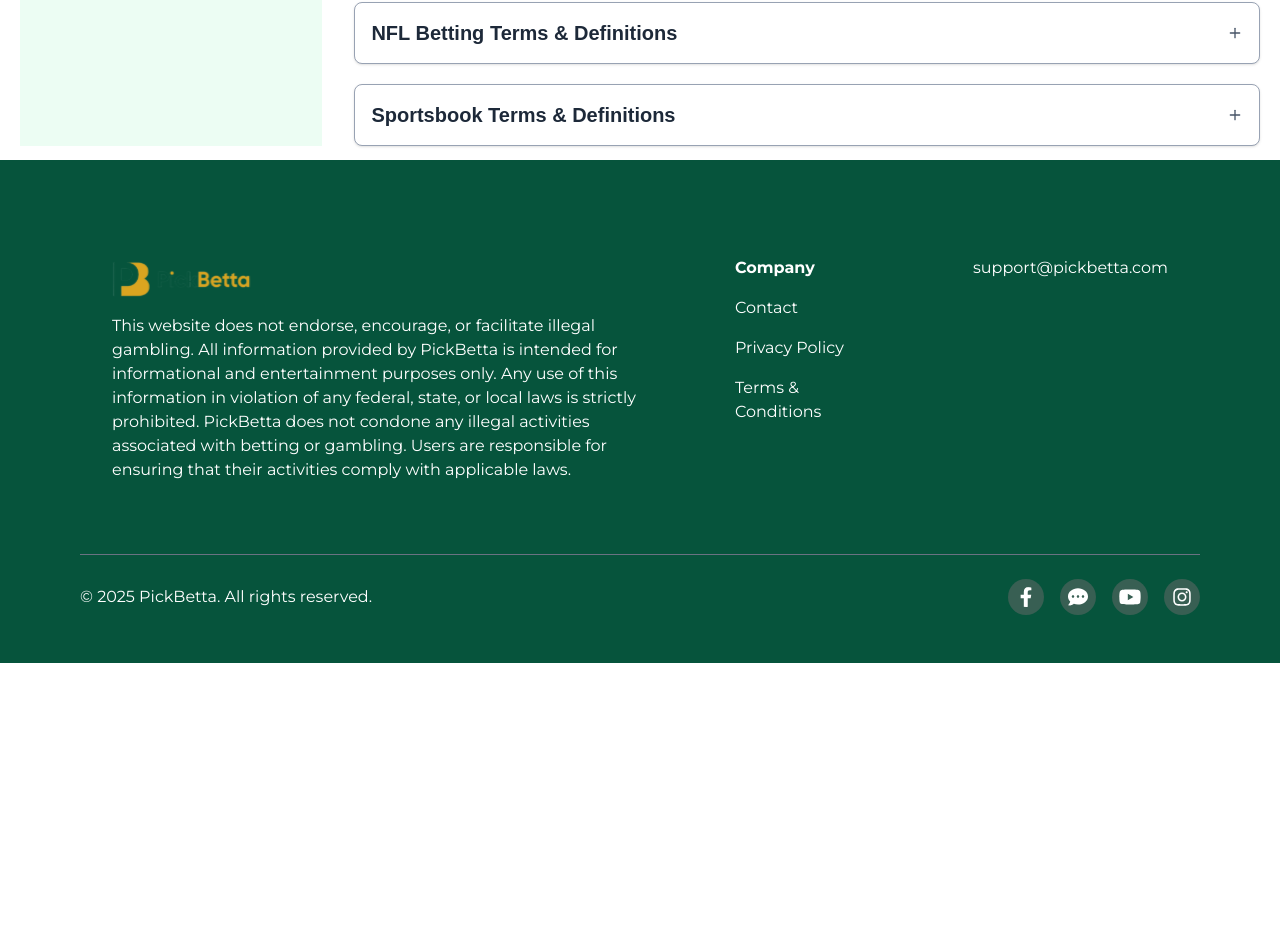
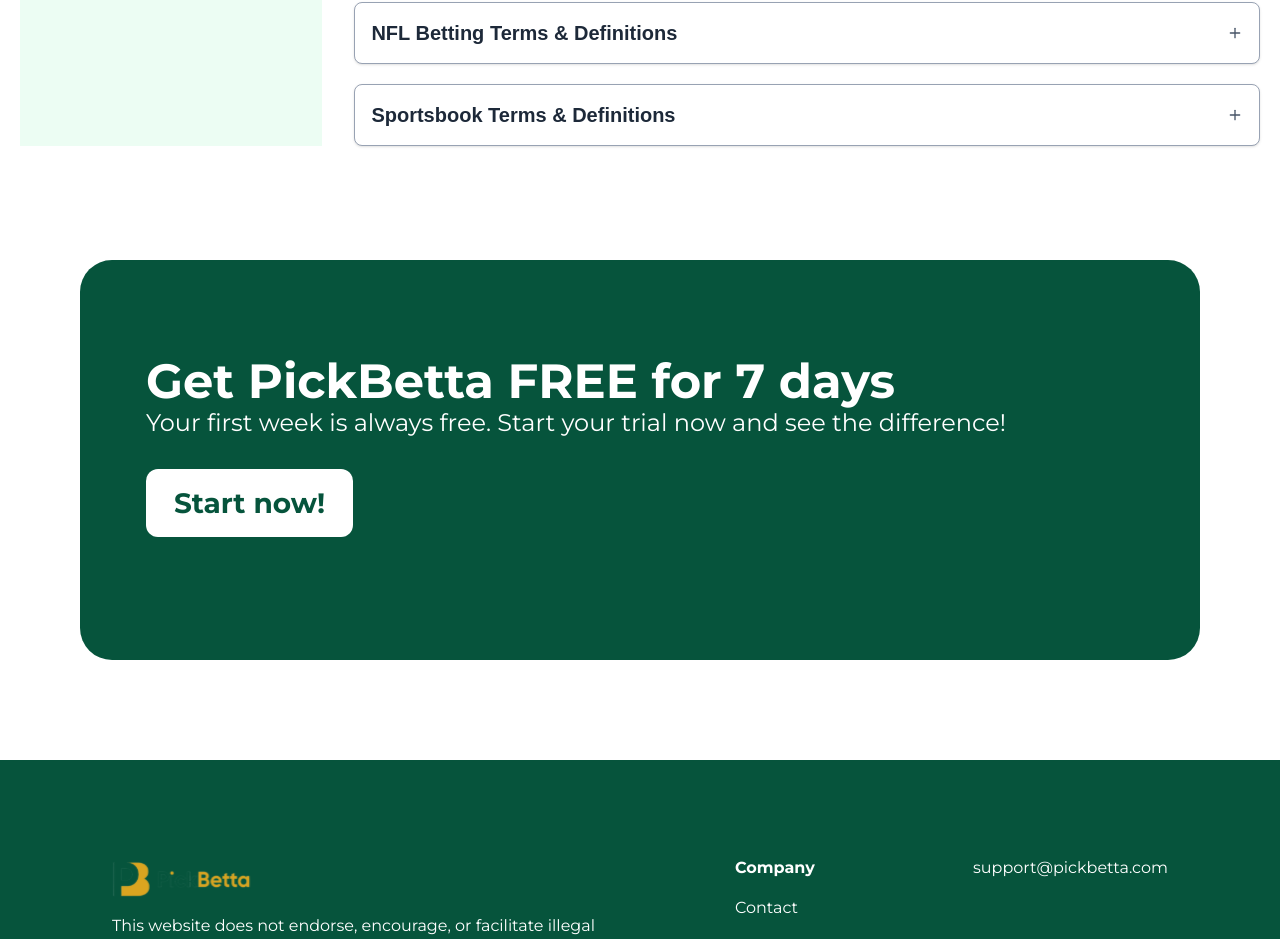
Before and after one commit to Mcdemzy/pick-betta, a Next.js app: page /faqs in a window 1280 px wide. Shown: the part 1558-2497 px from the top of the page. Before the commit the page ends 2221 px from the top, so only its background shows below. Built offline with nearby package versions, Linux system fonts and the light colour scheme.

Commit message:
`feat: Added Banner component to Home page and modified its styles in Banner component`

```diff
--- a/src/app/faqs/page.tsx
+++ b/src/app/faqs/page.tsx
@@ -15,7 +15,7 @@
         <section>
           <HeroSection />
           <FaqSection />
-          {/* <Banner /> */}
+          <Banner />
           <Footer />
         </section>
       </main>
--- a/src/components/shared/Banner.tsx
+++ b/src/components/shared/Banner.tsx
@@ -4,13 +4,17 @@
   return (
     <>
       <main className="bg-[#FFFFFF] px-20 py-25">
-        <section className="bg-[#06543C] min-h-[400px] text-white">
-          <h1>Get PickBetta FREE for 7 days</h1>
-          <h3>
+        <section className="rounded-[32px] bg-[#06543C] min-h-[400px] text-white py-[95px] pl-16.5">
+          <h1 className="text-[3rem] font-bold leading-13">
+            Get PickBetta FREE for 7 days
+          </h1>
+          <h3 className="text-[1.5rem] leading-8">
             Your first week is always free. Start your trial now and see the
             difference!
           </h3>
-          <button>Start now!</button>
+          <button className="mt-7.5 text-[#06543C] bg-white py-4 px-7 rounded-[12px] text-[1.75rem] font-semibold leading-9">
+            Start now!
+          </button>
         </section>
       </main>
     </>
```
